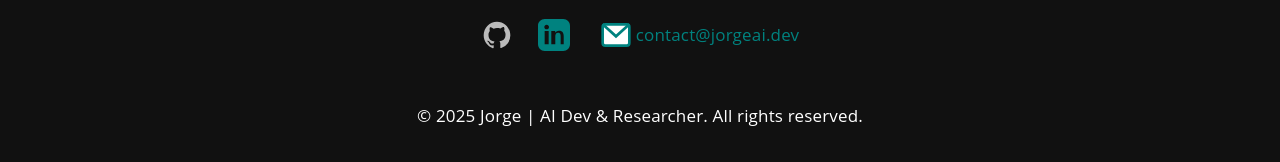
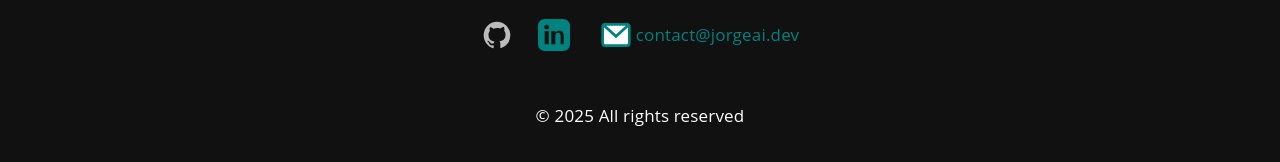
Before and after one commit to jorgemf/jorgemf.github.io, a Jekyll site: the page built from index.md, in a window 1280 px wide. Shown: the part 1545-1707 px from the top of the page. Built offline with Jekyll 4.4.1, drawn with Linux system fonts in a browser that asks for light colours; part of the change alters nothing that is shown.

```diff
--- a/_layouts/mylayout.html
+++ b/_layouts/mylayout.html
@@ -47,7 +47,7 @@
       contact@jorgeai.dev</a>
     </span>
   </div>
-        &copy; {{ site.time | date: '%Y' }} {{ site.author.name | default: site.title }}. All rights reserved.
+        &copy; {{ site.time | date: '%Y' }} All rights reserved
     </footer>
 </div>
 {% if site.google_analytics %}
```
